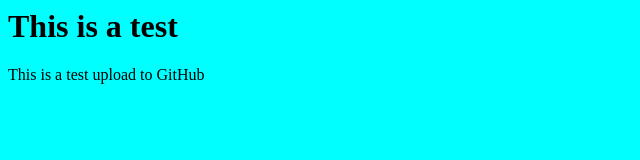
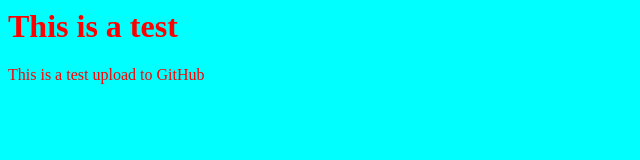
Before and after one commit to BrettwilsonII/githublab, a plain HTML site: page GitHubTest/index.html in a window 1280 px wide. Shown: the whole page, without its empty margins (0-640 px from the left). Drawn offline with Linux system fonts and the light colour scheme.

Commit message:
Changed the font color

```diff
--- a/GitHubTest/index.html
+++ b/GitHubTest/index.html
@@ -4,7 +4,7 @@
 <link rel="stylesheet" href="main.css">
 </head>
 <body>
-<h1>This is a test</h1>
-<p>This is a test upload to GitHub</p>
+<h1 class="class">This is a test</h1>
+<p class="class">This is a test upload to GitHub</p>
 </body>
 </html>
--- a/GitHubTest/main.css
+++ b/GitHubTest/main.css
@@ -1,3 +1,7 @@
 *{
     background-color: aqua;
 }
+
+.class{
+    color: red;
+}
```
